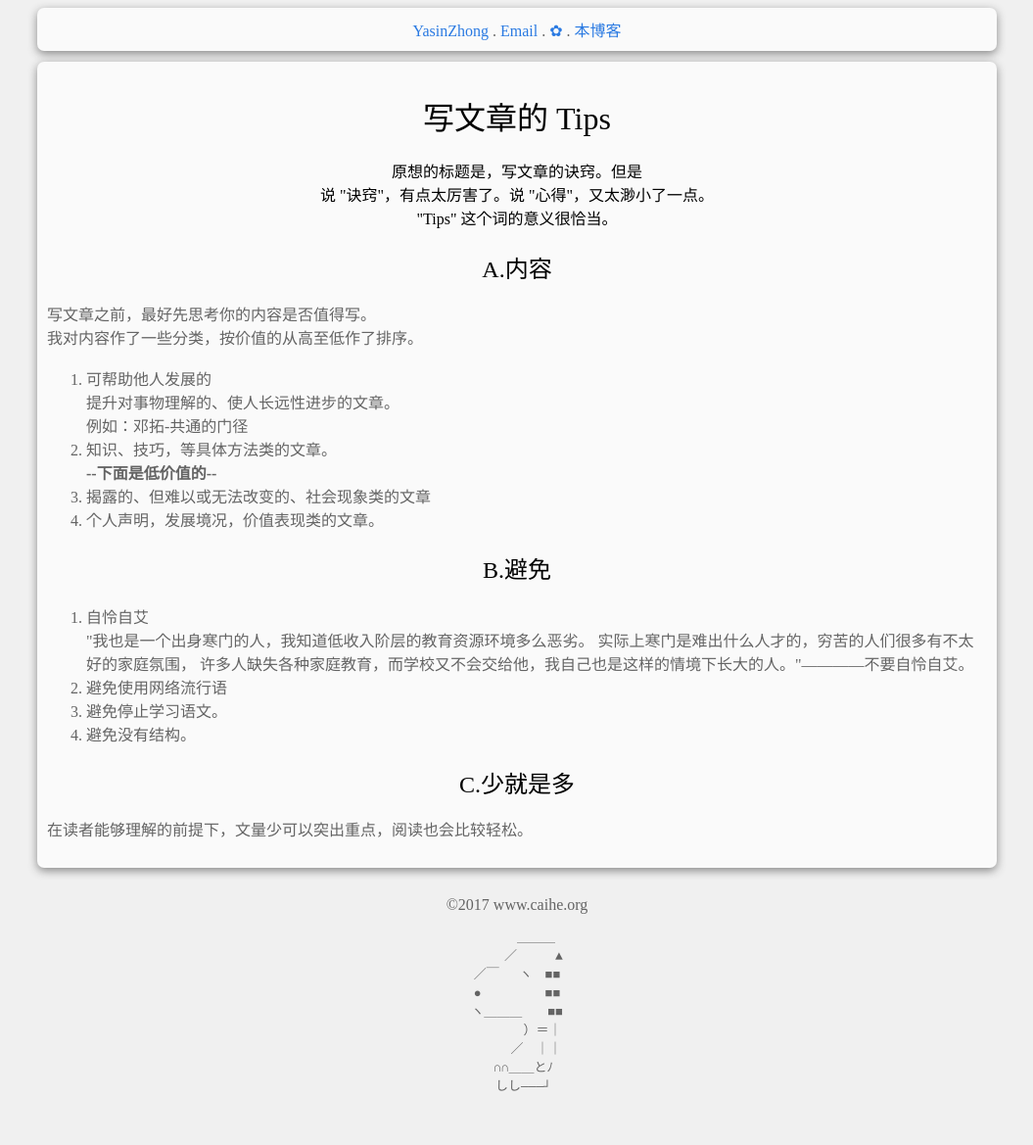
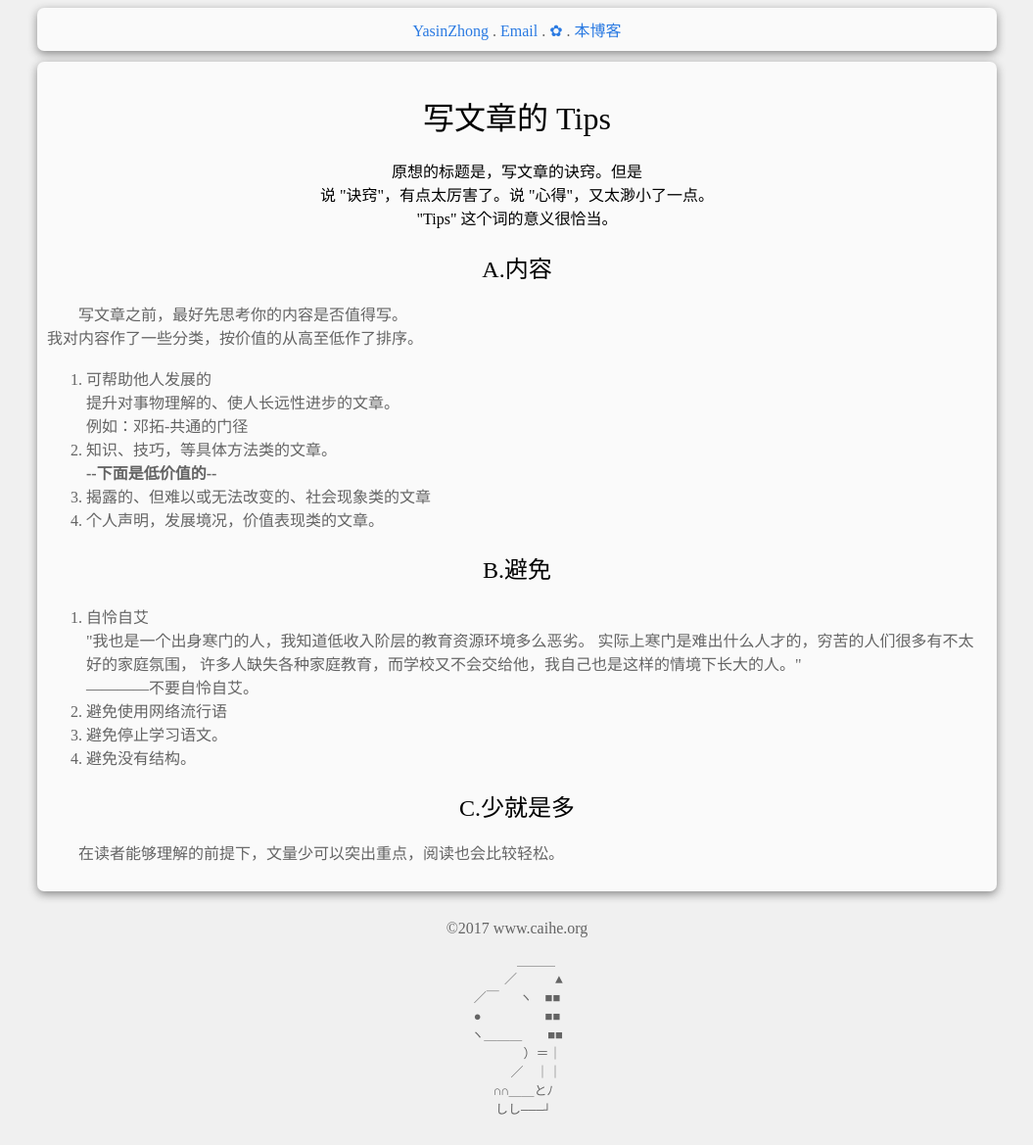
Before and after one commit to YasinZhong/yasinzhong.github.io, a Jekyll site: the page built from _posts/2018-1-4-SuccessfulWritting.html, in a window 1280 px wide. Shown: the whole page at 98% size, without its empty margins (112-1167 px from the left). Built offline with Jekyll 4.4.1, drawn with Linux system fonts in a browser that asks for light colours; comment, search, counter and statistics services are not loaded; before the commit the page ends 1145 px from its top, so only the background shows below that.

Commit message:
2018/03/01

```diff
--- a/_posts/2018-1-4-SuccessfulWritting.html
+++ b/_posts/2018-1-4-SuccessfulWritting.html
@@ -34,7 +34,8 @@ title: 写文章的 Tips
 <li>自怜自艾</li>
 "我也是一个出身寒门的人，我知道低收入阶层的教育资源环境多么恶劣。
 实际上寒门是难出什么人才的，穷苦的人们很多有不太好的家庭氛围，
-许多人缺失各种家庭教育，而学校又不会交给他，我自己也是这样的情境下长大的人。"————不要自怜自艾。
+许多人缺失各种家庭教育，而学校又不会交给他，我自己也是这样的情境下长大的人。"<br />
+————不要自怜自艾。
 <li>避免使用网络流行语</li>
 <li>避免停止学习语文。</li>
 <li>避免没有结构。</li>
@@ -42,6 +43,4 @@ title: 写文章的 Tips
 
 
 <h2> C.少就是多</h2>
-<p>
-在读者能够理解的前提下，文量少可以突出重点，阅读也会比较轻松。
-</p>
+<p>在读者能够理解的前提下，文量少可以突出重点，阅读也会比较轻松。</p>
--- a/cssjs/a.css
+++ b/cssjs/a.css
@@ -10,6 +10,7 @@ body
 p
 {
   line-height:1.5em;
+  text-indent:2em;
 }
 
 #div-content,#div-header
```
